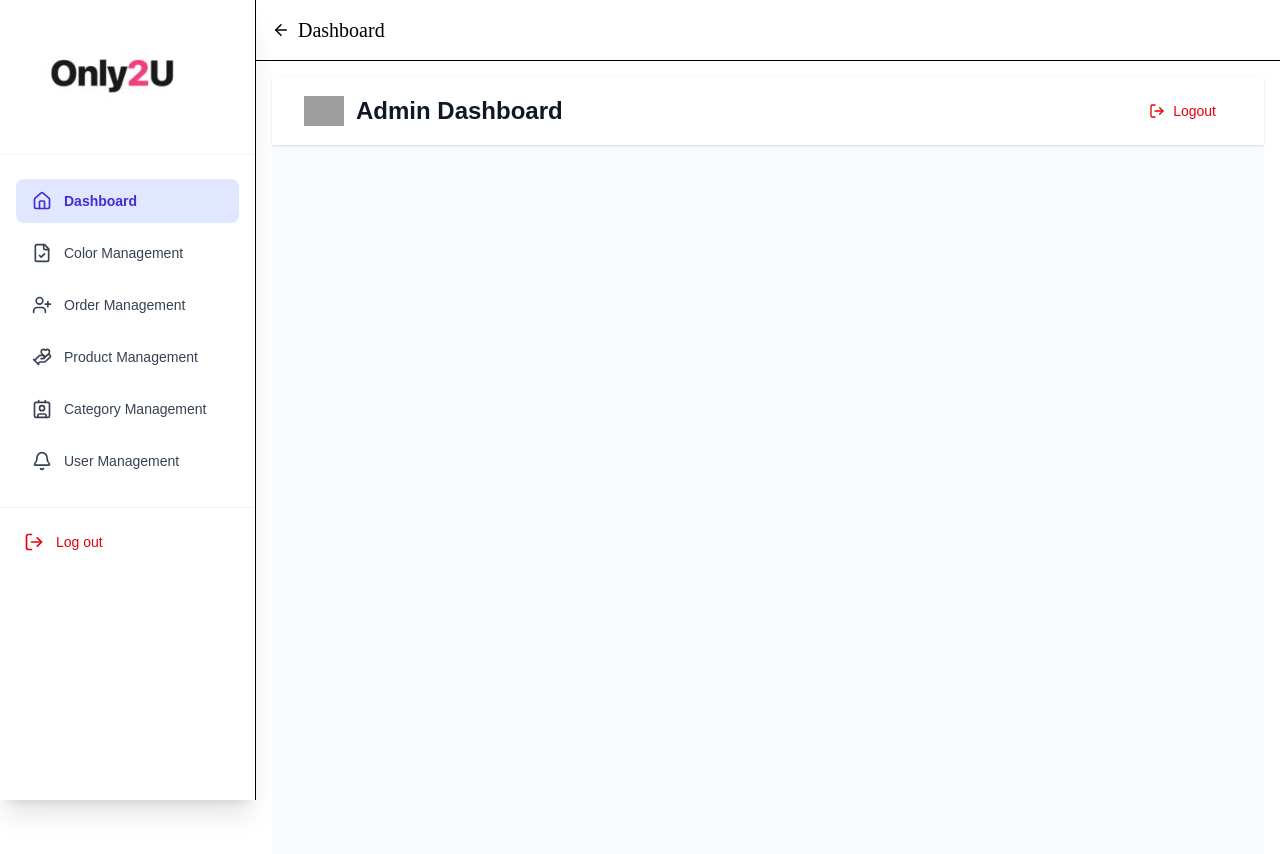
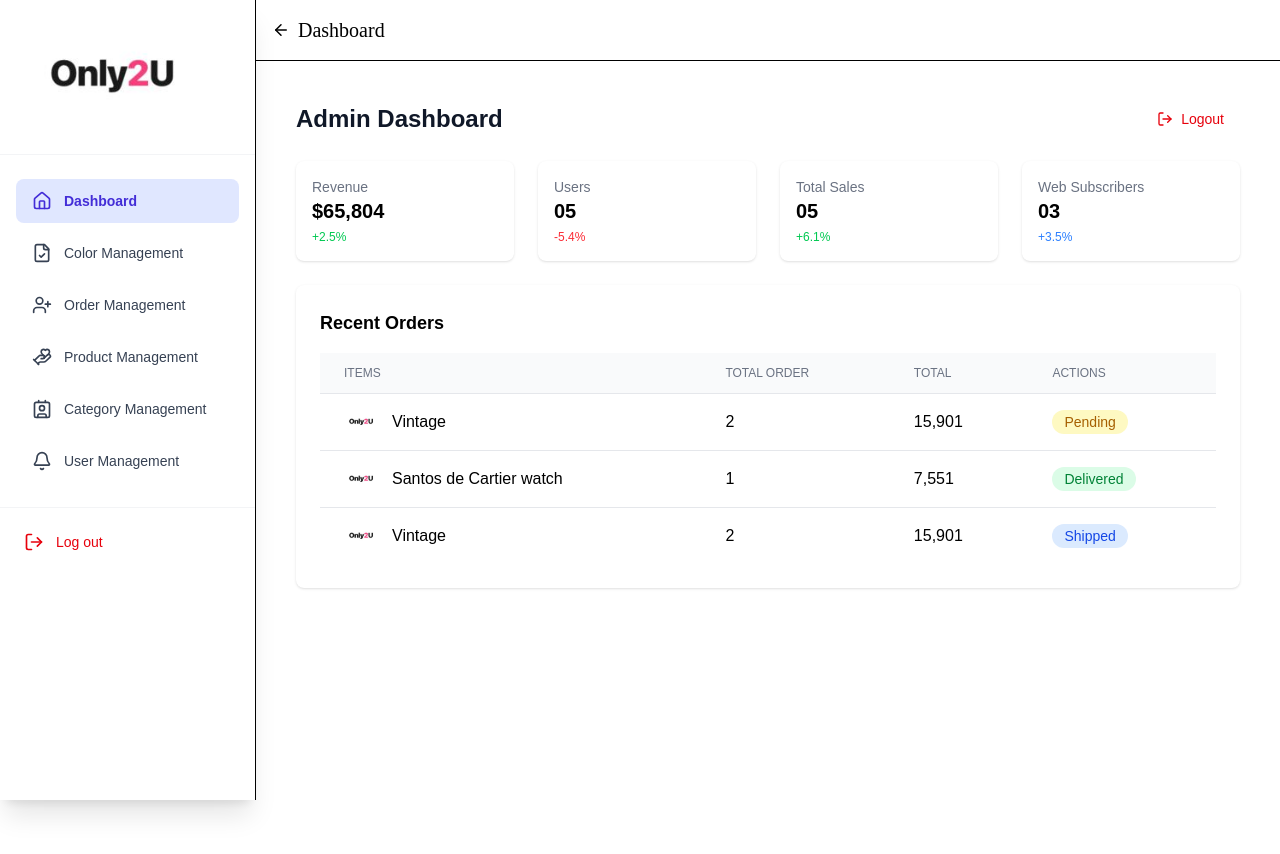
Before and after one commit to AhmedrAshraf/only2u-adminpanel, a Next.js app: page /admin/Dashboard in a window 1280 px wide. Shown: the top 854 px of the page. After the commit the page ends 800 px from the top, so only its background shows below. Built offline with nearby package versions, Linux system fonts and the light colour scheme; grey boxes are pictures that could not be loaded.

Commit message:
Dashboard added

```diff
--- /dev/null
+++ b/app/admin/Dashboard/page.js
@@ -0,0 +1,117 @@
+"use client";
+
+import React, { useEffect, useState } from "react";
+import { LogOut } from "lucide-react";
+import { useRouter } from "next/navigation";
+import Image from "next/image";
+
+export default function DashboardPage() {
+  const router = useRouter();
+  const [loading, setLoading] = useState(false);
+
+  const handleLogout = () => {
+    localStorage.removeItem("adminId");
+    router.push("/auth/Login");
+  };
+
+  if (loading) {
+    return (
+      <div className="flex items-center justify-center min-h-screen">
+        <div className="animate-spin h-8 w-8 text-gray-800">Loading...</div>
+      </div>
+    );
+  }
+
+  return (
+    <div className="p-6">
+      <div className="flex justify-between items-center mb-6">
+        <div className="flex items-center">
+          <h1 className="text-2xl font-bold text-gray-900">Admin Dashboard</h1>
+        </div>
+        <button
+          onClick={handleLogout}
+          className="flex items-center px-4 py-2 text-sm font-medium text-red-600 hover:text-red-800"
+        >
+          <LogOut className="h-4 w-4 mr-2" />
+          Logout
+        </button>
+      </div>
+
+      {/* Dashboard Stats */}
+      <div className="grid grid-cols-1 md:grid-cols-2 lg:grid-cols-4 gap-6 mb-6">
+        <div className="bg-white rounded-lg p-4 shadow">
+          <p className="text-gray-500 text-sm">Revenue</p>
+          <h2 className="text-xl font-semibold">$65,804</h2>
+          <p className="text-xs text-green-500 mt-1">+2.5%</p>
+        </div>
+        <div className="bg-white rounded-lg p-4 shadow">
+          <p className="text-gray-500 text-sm">Users</p>
+          <h2 className="text-xl font-semibold">05</h2>
+          <p className="text-xs text-red-500 mt-1">-5.4%</p>
+        </div>
+        <div className="bg-white rounded-lg p-4 shadow">
+          <p className="text-gray-500 text-sm">Total Sales</p>
+          <h2 className="text-xl font-semibold">05</h2>
+          <p className="text-xs text-green-500 mt-1">+6.1%</p>
+        </div>
+        <div className="bg-white rounded-lg p-4 shadow">
+          <p className="text-gray-500 text-sm">Web Subscribers</p>
+          <h2 className="text-xl font-semibold">03</h2>
+          <p className="text-xs text-blue-500 mt-1">+3.5%</p>
+        </div>
+      </div>
+
+      {/* Recent Orders Table */}
+      <div className="bg-white rounded-lg shadow p-6">
+        <h2 className="text-lg font-semibold mb-4">Recent Orders</h2>
+        <div className="overflow-x-auto">
+          <table className="min-w-full divide-y divide-gray-200">
+            <thead className="bg-gray-50">
+              <tr>
+                <th className="px-6 py-3 text-left text-xs font-medium text-gray-500 uppercase">Items</th>
+                <th className="px-6 py-3 text-left text-xs font-medium text-gray-500 uppercase">Total Order</th>
+                <th className="px-6 py-3 text-left text-xs font-medium text-gray-500 uppercase">Total</th>
+                <th className="px-6 py-3 text-left text-xs font-medium text-gray-500 uppercase">Actions</th>
+              </tr>
+            </thead>
+            <tbody className="bg-white divide-y divide-gray-200">
+              <tr>
+                <td className="px-6 py-4 whitespace-nowrap flex items-center gap-2">
+                  <Image src="/logo.jpg" alt="Vintage" width={40} height={40} className="rounded-full" />
+                  Vintage
+                </td>
+                <td className="px-6 py-4">2</td>
+                <td className="px-6 py-4">15,901</td>
+                <td className="px-6 py-4">
+                  <span className="bg-yellow-100 text-yellow-700 px-3 py-1 rounded-full text-sm">Pending</span>
+                </td>
+              </tr>
+              <tr>
+                <td className="px-6 py-4 whitespace-nowrap flex items-center gap-2">
+                  <Image src="/logo.jpg" alt="Cartier" width={40} height={40} className="rounded-full" />
+                  Santos de Cartier watch
+                </td>
+                <td className="px-6 py-4">1</td>
+                <td className="px-6 py-4">7,551</td>
+                <td className="px-6 py-4">
+                  <span className="bg-green-100 text-green-700 px-3 py-1 rounded-full text-sm">Delivered</span>
+                </td>
+              </tr>
+              <tr>
+                <td className="px-6 py-4 whitespace-nowrap flex items-center gap-2">
+                  <Image src="/logo.jpg" alt="Vintage" width={40} height={40} className="rounded-full" />
+                  Vintage
+                </td>
+                <td className="px-6 py-4">2</td>
+                <td className="px-6 py-4">15,901</td>
+                <td className="px-6 py-4">
+                  <span className="bg-blue-100 text-blue-700 px-3 py-1 rounded-full text-sm">Shipped</span>
+                </td>
+              </tr>
+            </tbody>
+          </table>
+        </div>
+      </div>
+    </div>
+  );
+}
--- a/app/admin/Dashboard/page.tsx
+++ /dev/null
@@ -1,87 +0,0 @@
-"use client";
-
-import React, { useEffect, useState } from "react";
-
-import {
-  ArrowUpDown,
-  ClipboardList,
-  Download,
-  FileText,
-  HandHeart,
-  HeartPulse,
-  Newspaper,
-  Users,
-  Loader2,
-  FileCheck,
-  LogOut,
-} from "lucide-react";
-// import { collection, onSnapshot, query, where, getDocs } from "firebase/firestore";
-// import { db } from "@/app/utils/firebaseConfig";
-import { useAppContext } from "@/app/context/useContext";
-import { useRouter } from "next/navigation";
-import Link from "next/link";
-import Image from "next/image";
-
-export default function DashboardPage() {
-  const {
-   user,
-   productMangement,
-   userManagement,
-   productManagement,
-   categoryManagement,
-   colorManagement,
-
-  } = useAppContext();
-
-  const router = useRouter();
-
-  const [loading, setLoading] = useState(false);
-
-
-
-
-  const handleLogout = () => {
-    localStorage.removeItem("adminId");
-    router.push("/auth/Login");
-  };
-
-  if (loading) {
-    return (
-      <div className="flex items-center justify-center min-h-screen">
-        <Loader2 className="animate-spin h-8 w-8 text-gray-800" />
-      </div>
-    );
-  }
-
-  return (
-    <div className="min-h-screen bg-gray-50">
-      {/* Header */}
-      <header className="bg-white shadow">
-        <div className="max-w-7xl mx-auto px-4 sm:px-6 lg:px-8 py-4">
-          <div className="flex justify-between items-center">
-            <div className="flex items-center">
-              <Image
-                src="/logo-donation.png"
-                alt="Logo"
-                width={40}
-                height={40}
-                className="mr-3"
-              />
-              <h1 className="text-2xl font-bold text-gray-900">Admin Dashboard</h1>
-            </div>
-            <button
-              onClick={handleLogout}
-              className="flex items-center px-4 py-2 text-sm font-medium text-red-600 hover:text-red-800"
-            >
-              <LogOut className="h-4 w-4 mr-2" />
-              Logout
-            </button>
-          </div>
-        </div>
-      </header>
-
-      {/* Main Content */}
-
-    </div>
-  );
-}
--- a/app/globals.css
+++ b/app/globals.css
@@ -12,6 +12,11 @@
   --font-mono: var(--font-geist-mono);
 }
 
+aside::-webkit-scrollbar-thumb {
+  background: #ccc;
+  border-radius: 4px;
+}
+
 @media (prefers-color-scheme: dark) {
   :root {
     --background: #0a0a0a;
--- a/tsconfig.json
+++ b/tsconfig.json
@@ -22,6 +22,6 @@
       "@/*": ["./*"]
     }
   },
-  "include": ["next-env.d.ts", "**/*.ts", "**/*.tsx", ".next/types/**/*.ts", "app/admin/OrderMang/page.js"],
+  "include": ["next-env.d.ts", "**/*.ts", "**/*.tsx", ".next/types/**/*.ts", "app/admin/OrderMang/page.js", "app/admin/Dashboard/page.js"],
   "exclude": ["node_modules"]
 }
```
